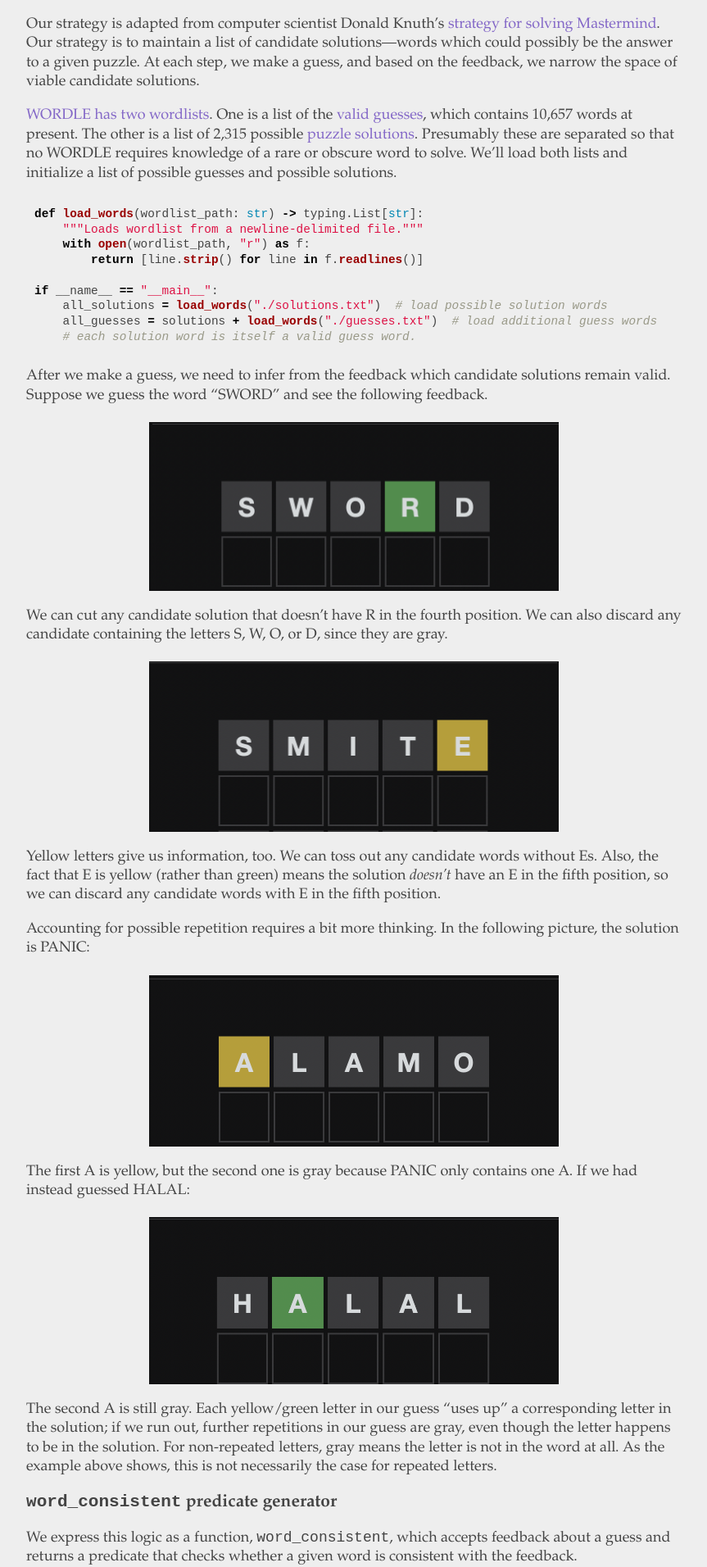
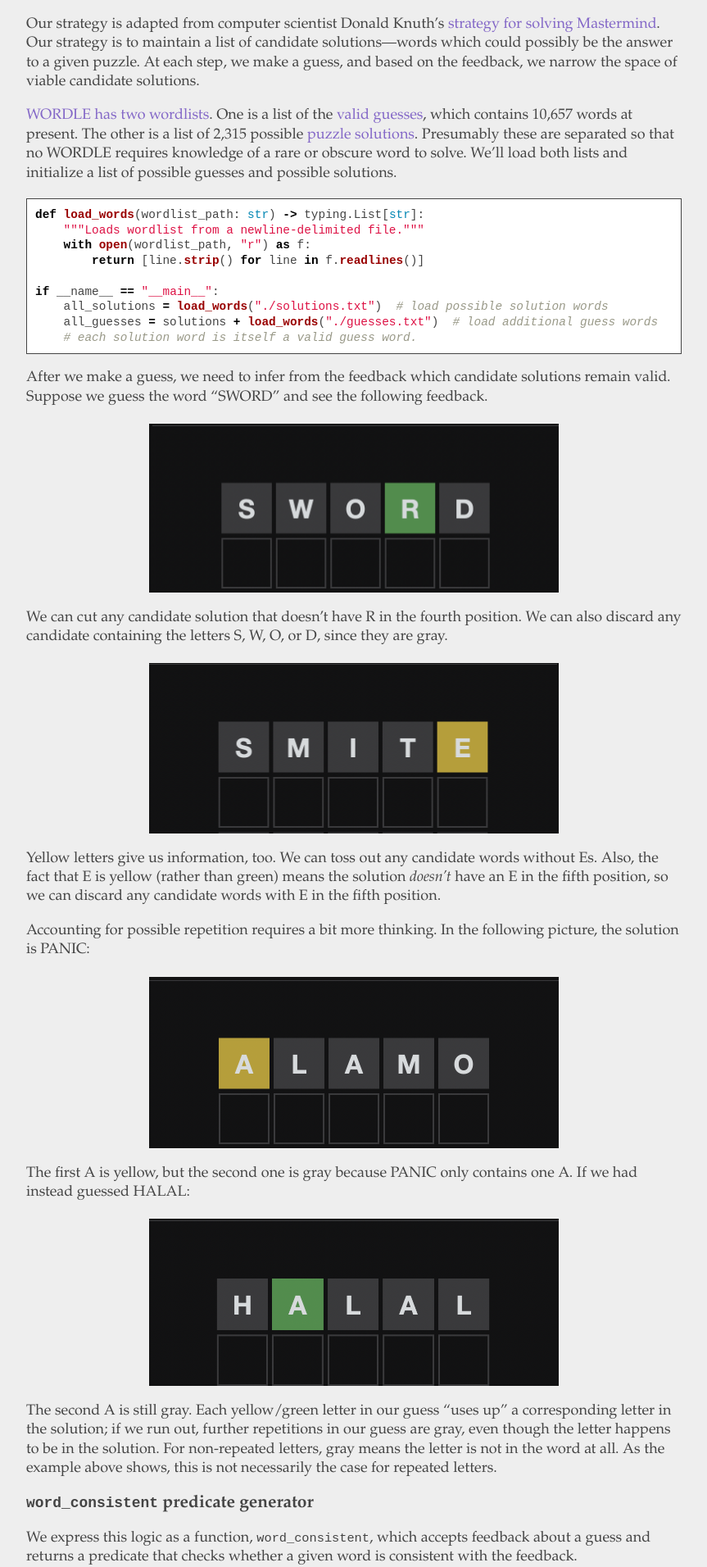
Before and after one commit to joek13/joek13.github.io, a Jekyll site: the page built from _posts/2022-01-10-building-a-wordle-solver-in-python.md, in a window 1280 px wide. Shown: the part 625-2537 px from the top of the page at 82% size, without its empty margins (208-1071 px from the left). Built offline with Jekyll 4.4.1, drawn with Linux system fonts in a browser that asks for light colours.

Commit message:
Prettify code blocks in blog posts

```diff
--- a/_sass/post.scss
+++ b/_sass/post.scss
@@ -16,8 +16,14 @@
 }
 
 pre.highlight > code {
+    background-color: white;
+    border: 1px solid $color-fg;
     font-size: 0.8em;
     display: block;
     padding: 10px;
     overflow-x: scroll;
 }
+
+code {
+    font-size: 0.85em;
+}
```
